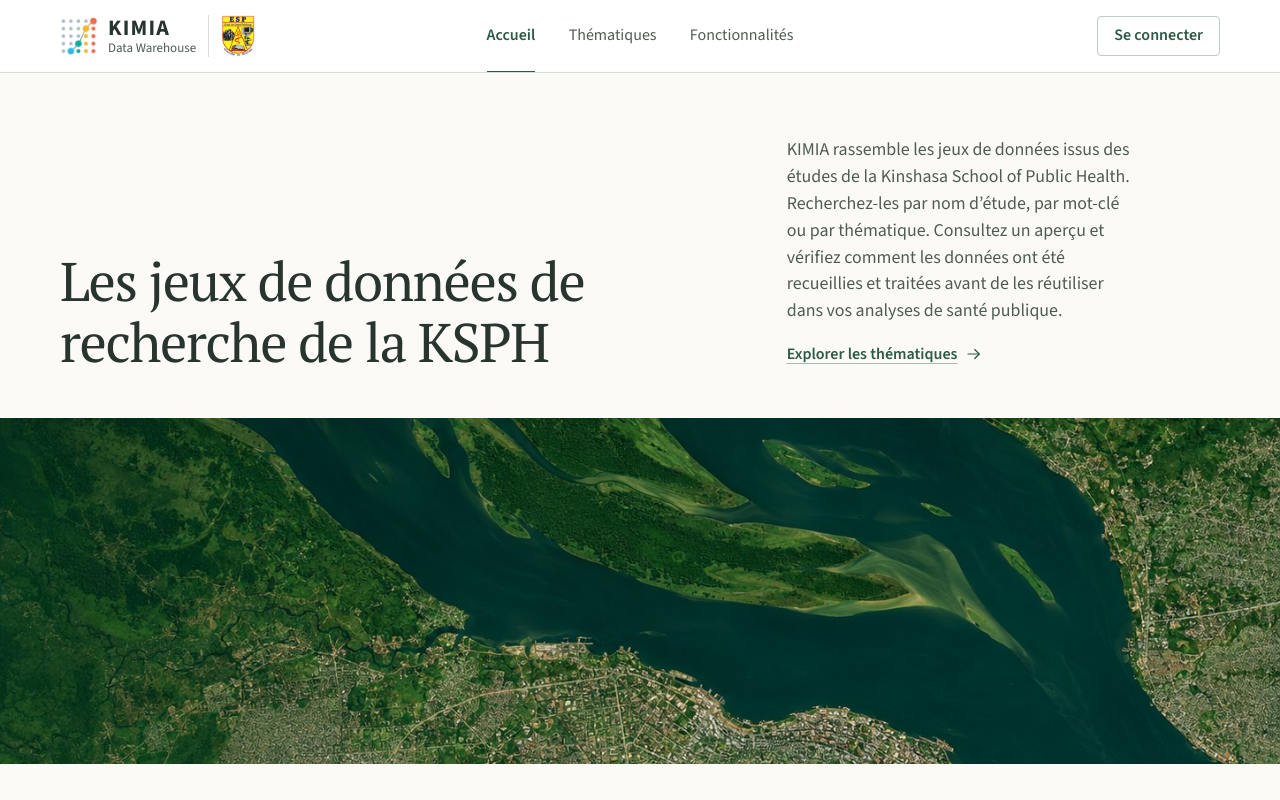
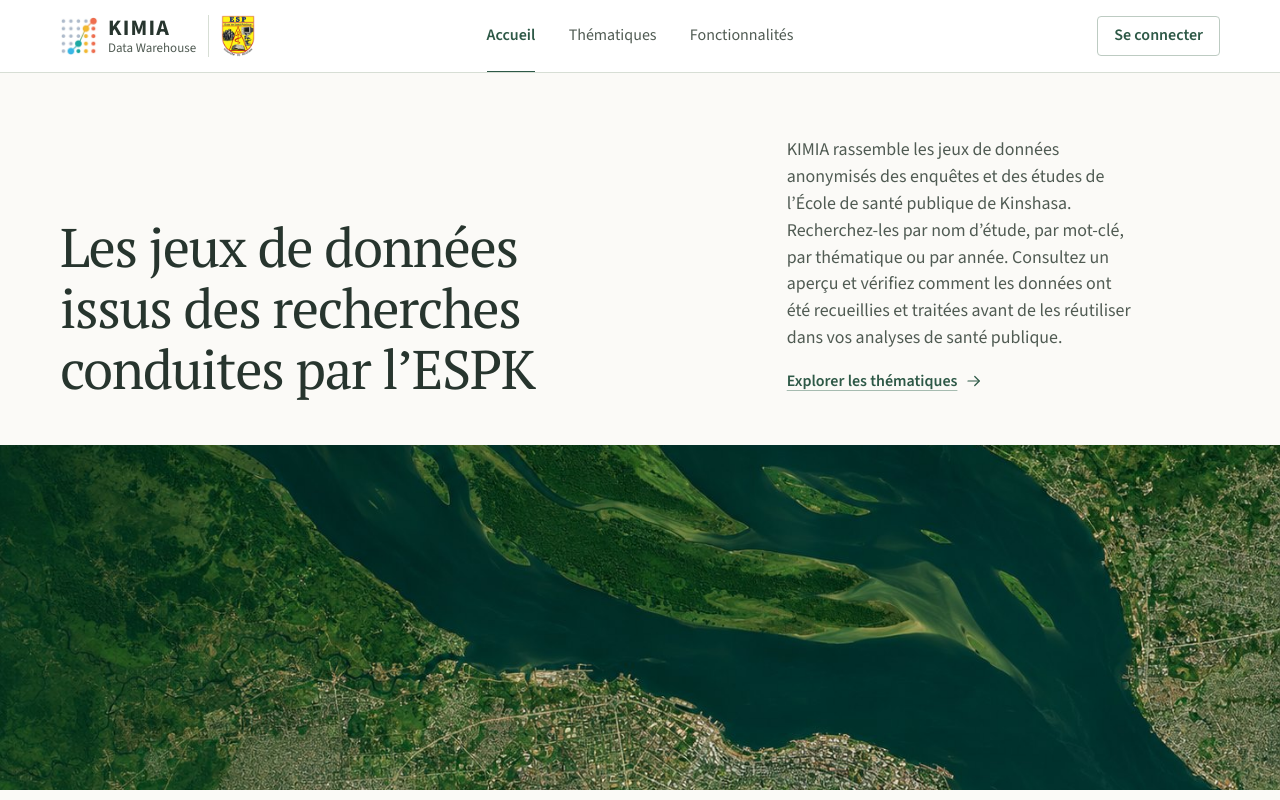
Before and after one commit to yaloulou/kimia-dwh-front, a React (Vite) app: page / in a window 1280 px wide. Shown: the top 800 px of the page. Built offline with nearby package versions, Linux system fonts and the light colour scheme; no server answers.

Commit message:
Title and content description

```diff
--- a/index.html
+++ b/index.html
@@ -3,10 +3,10 @@
   <head>
     <meta charset="UTF-8" />
     <meta name="viewport" content="width=device-width, initial-scale=1.0" />
-    <meta name="description" content="KIMIA est l’entrepôt des jeux de données issus des recherches en santé publique de la Kinshasa School of Public Health." />
+    <meta name="description" content="KIMIA rassemble les jeux de données anonymisés des enquêtes et des études de l’École de santé publique de Kinshasa." />
     <meta name="theme-color" content="#fbfaf7" />
     <link rel="icon" type="image/png" href="/kimia-logo.png" />
-    <title>KIMIA Data Warehouse · Données de recherche de la KSPH</title>
+    <title>KIMIA Data Warehouse · Données de recherche de l’ESPK</title>
   </head>
   <body>
     <div id="root"></div>
--- a/src/App.tsx
+++ b/src/App.tsx
@@ -127,13 +127,13 @@ function App() {
       <main id="contenu">
         <section aria-labelledby="hero-title">
           <div className="page-width hero-intro">
-            <h1 id="hero-title">Les jeux de données de recherche de la KSPH</h1>
+            <h1 id="hero-title">Les jeux de données issus des recherches conduites par l’ESPK</h1>
             <div className="hero-summary">
               <p>
-                KIMIA rassemble les jeux de données issus des études de la Kinshasa School of Public Health.
-                Recherchez-les par nom d’étude, par mot-clé ou par thématique. Consultez un aperçu et vérifiez
-                comment les données ont été recueillies et traitées avant de les réutiliser dans vos analyses
-                de santé publique.
+                KIMIA rassemble les jeux de données anonymisés des enquêtes et des études de l’École de santé publique
+                de Kinshasa. Recherchez-les par nom d’étude, par mot-clé, par thématique ou par année.
+                Consultez un aperçu et vérifiez comment les données ont été recueillies et traitées avant de les
+                réutiliser dans vos analyses de santé publique.
               </p>
               <a className="hero-link" href="#thematiques">
                 Explorer les thématiques <Icon name="arrow" size={18} />
```
